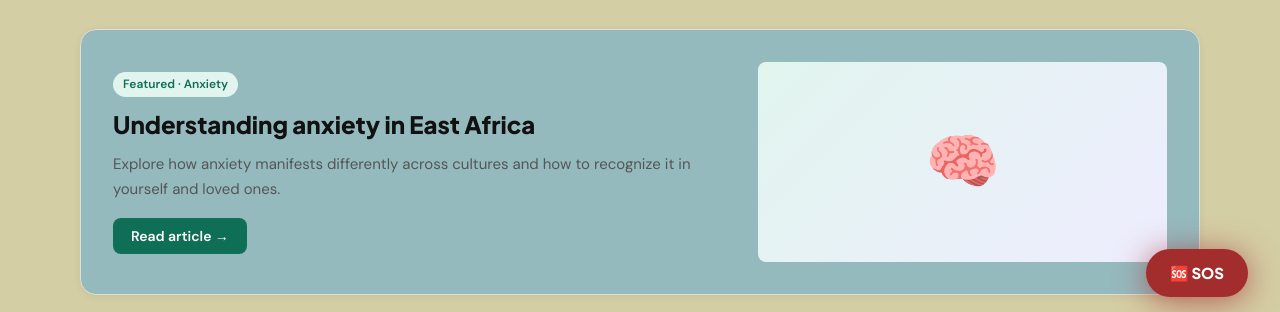
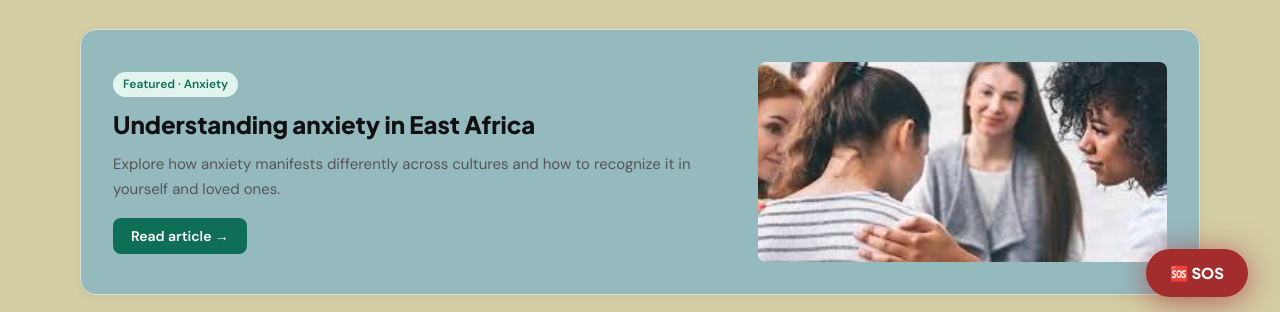
Before and after one commit to sethcolosso/Afyamind, a website: page frontend/learn.html in a window 1280 px wide. Shown: the part 471-783 px from the top of the page. Drawn offline with Linux system fonts and the light colour scheme.

Commit message:
image update

```diff
--- a/frontend/learn.html
+++ b/frontend/learn.html
@@ -37,7 +37,11 @@
       <p style="color:var(--text-sec);font-size:15px;line-height:1.65;margin-bottom:16px;">Explore how anxiety manifests differently across cultures and how to recognize it in yourself and loved ones.</p>
       <button class="btn btn-primary" style="font-size:14px;padding:9px 18px;">Read article →</button>
     </div>
-    <div class="article-img-placeholder" style="background:linear-gradient(135deg,var(--primary-light),var(--purple-light));display:flex;align-items:center;justify-content:center;font-size:60px;">🧠</div>
+    <div class="article-img-placeholder" style="background:linear-gradient(135deg,var(--primary-light),var(--purple-light)); display:flex; align-items:center; justify-content:center; overflow:hidden;">
+    <img src="/frontend/images/anxiety.jpg"
+       alt="Article Image"
+       style="width:100%; height:100%; object-fit:cover;">
+    </div>
   </div>
 
   <div class="articles-grid">
```
